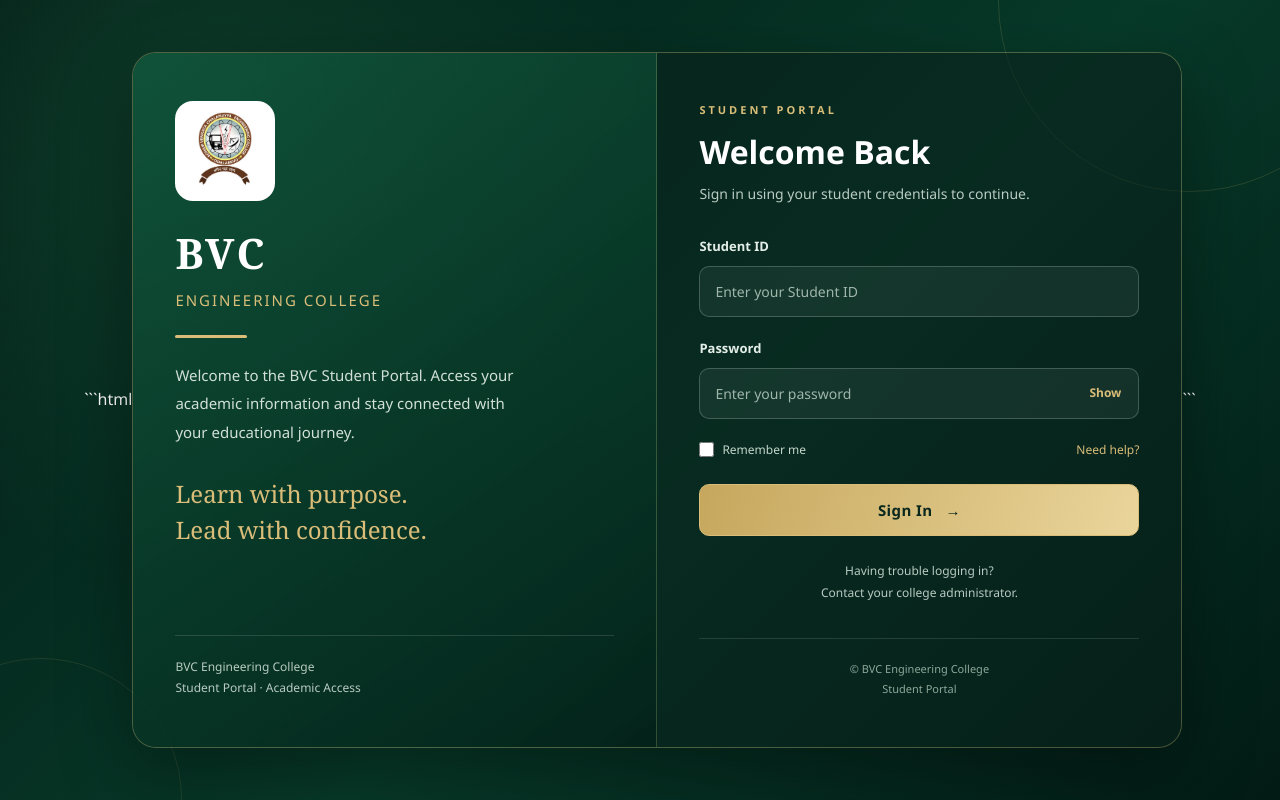
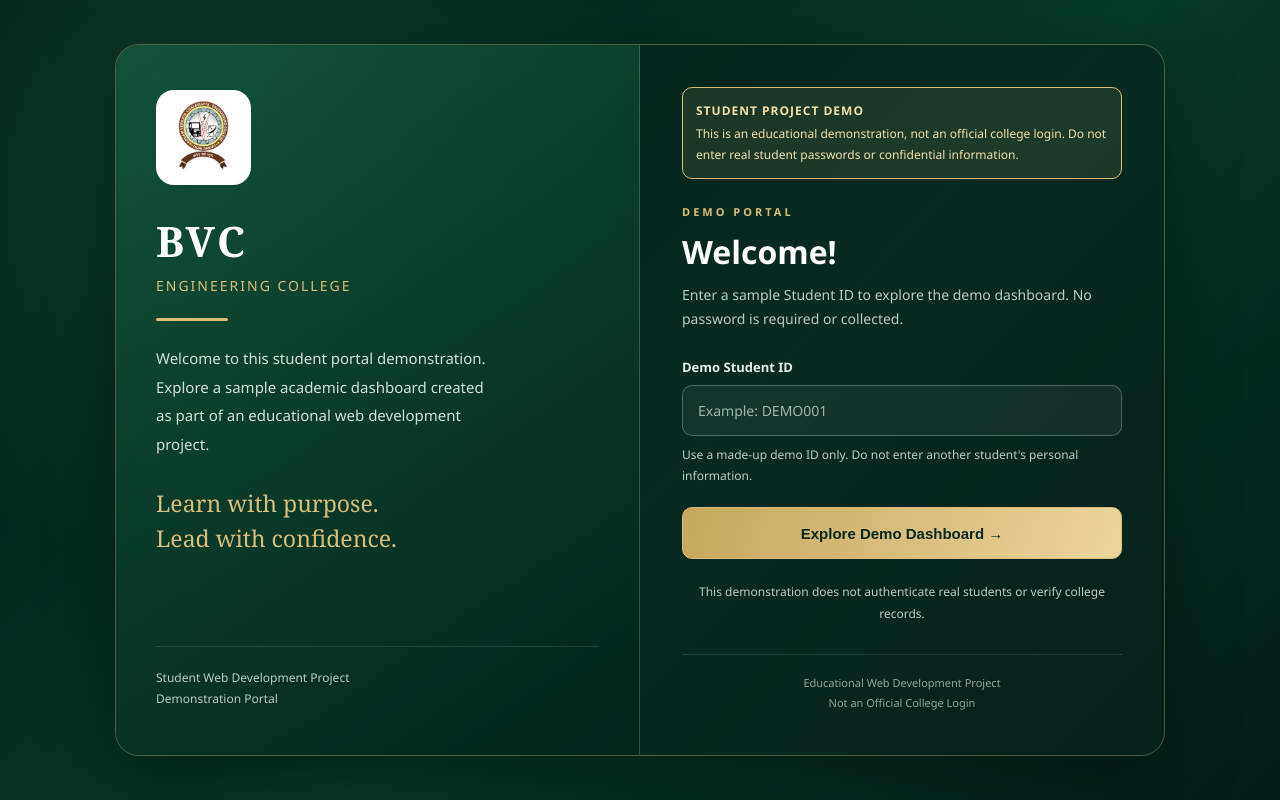
Before and after one commit to battideepak32-ai/BVC-Student-Portal, a website: page index.html in a window 1280 px wide. Drawn offline with Linux system fonts and the light colour scheme.

Commit message:
Revise index.html for demo student portal
Updated the title and modified the content for demo purposes. Adjusted styles and layout for better presentation. Removed unnecessary elements and added demo-specific instructions.

````diff
--- a/index.html
+++ b/index.html
@@ -1,12 +1,11 @@
-```html
+
 <!DOCTYPE html>
 <html lang="en">
 <head>
     <meta charset="UTF-8">
     <meta name="viewport" content="width=device-width, initial-scale=1.0">
 
-    <title>BVC Student Portal | Login</title>
-    <link rel="stylesheet" href="style.css">
+    <title>BVC Student Portal Demo</title>
 
     <style>
         * {
@@ -18,7 +17,6 @@
         :root {
             --green-dark: #062b20;
             --green-main: #0b5038;
-            --green-light: #14764f;
             --gold: #d9bd78;
             --white: #ffffff;
             --muted: #b9cbc2;
@@ -28,101 +26,59 @@
             min-height: 100vh;
             font-family: "Segoe UI", Arial, sans-serif;
             background:
-                radial-gradient(
-                    circle at 15% 15%,
-                    rgba(35, 117, 78, 0.3),
-                    transparent 35%
-                ),
-                linear-gradient(
-                    135deg,
-                    #031b15,
-                    #073a29 55%,
-                    #021b15
-                );
+                radial-gradient(circle at 15% 15%,
+                    rgba(35,117,78,.3), transparent 35%),
+                linear-gradient(135deg,
+                    #031b15, #073a29 55%, #021b15);
             color: var(--white);
             display: flex;
             align-items: center;
             justify-content: center;
-            padding: 28px;
-            overflow-x: hidden;
-            position: relative;
-        }
-
-        body::before {
-            content: "";
-            position: fixed;
-            width: 380px;
-            height: 380px;
-            border: 1px solid rgba(217, 189, 120, 0.16);
-            border-radius: 50%;
-            top: -190px;
-            right: -100px;
-            pointer-events: none;
-        }
-
-        body::after {
-            content: "";
-            position: fixed;
-            width: 280px;
-            height: 280px;
-            border: 1px solid rgba(217, 189, 120, 0.12);
-            border-radius: 50%;
-            bottom: -140px;
-            left: -100px;
-            pointer-events: none;
+            padding: 24px;
         }
 
         .login-layout {
             width: 100%;
             max-width: 1050px;
-            min-height: 610px;
+            min-height: 590px;
             display: grid;
             grid-template-columns: 1fr 1fr;
             overflow: hidden;
-            border: 1px solid rgba(217, 189, 120, 0.3);
+            border: 1px solid rgba(217,189,120,.3);
             border-radius: 24px;
-            background: rgba(255, 255, 255, 0.035);
-            box-shadow: 0 25px 70px rgba(0, 0, 0, 0.35);
-            position: relative;
-            z-index: 1;
+            background: rgba(255,255,255,.035);
+            box-shadow: 0 25px 70px rgba(0,0,0,.35);
         }
 
-        /* LEFT BRAND PANEL */
-
         .brand-panel {
-            padding: 48px 42px;
+            padding: 45px 40px;
             display: flex;
             flex-direction: column;
             justify-content: space-between;
-            background:
-                linear-gradient(
-                    145deg,
-                    rgba(15, 91, 62, 0.72),
-                    rgba(3, 34, 25, 0.95)
-                );
-            border-right: 1px solid rgba(217, 189, 120, 0.2);
+            background: linear-gradient(145deg,
+                rgba(15,91,62,.72), rgba(3,34,25,.95));
+            border-right: 1px solid rgba(217,189,120,.2);
         }
 
         .brand-logo {
-            width: 100px;
-            height: 100px;
+            width: 95px;
+            height: 95px;
             object-fit: contain;
             padding: 8px;
             background: white;
             border-radius: 18px;
-            margin-bottom: 25px;
+            margin-bottom: 22px;
         }
 
         .brand-name {
-            font-family: Georgia, "Times New Roman", serif;
+            font-family: Georgia, serif;
             font-size: 42px;
             letter-spacing: 3px;
-            color: var(--white);
         }
 
         .brand-subtitle {
             margin-top: 7px;
-            font-size: 15px;
+            font-size: 14px;
             letter-spacing: 2px;
             color: var(--gold);
             text-transform: uppercase;
@@ -144,34 +100,49 @@
         }
 
         .brand-quote {
-            margin-top: 30px;
-            font-family: Georgia, "Times New Roman", serif;
-            font-size: 24px;
+            margin-top: 28px;
+            font-family: Georgia, serif;
+            font-size: 23px;
             line-height: 1.5;
             color: var(--gold);
         }
 
         .brand-footer {
-            margin-top: 50px;
+            margin-top: 40px;
             padding-top: 20px;
-            border-top: 1px solid rgba(255, 255, 255, 0.13);
+            border-top: 1px solid rgba(255,255,255,.13);
             color: var(--muted);
             font-size: 12px;
             line-height: 1.8;
         }
 
-        /* RIGHT LOGIN PANEL */
-
         .login-panel {
-            padding: 48px 42px;
+            padding: 42px;
             display: flex;
             flex-direction: column;
             justify-content: center;
-            background: rgba(2, 27, 20, 0.55);
+            background: rgba(2,27,20,.55);
         }
 
         .mobile-logo {
             display: none;
+        }
+
+        .demo-notice {
+            padding: 13px;
+            margin-bottom: 25px;
+            border: 1px solid var(--gold);
+            border-radius: 10px;
+            background: rgba(217,189,120,.1);
+            color: #f4dfaa;
+            font-size: 12px;
+            line-height: 1.7;
+        }
+
+        .demo-notice strong {
+            display: block;
+            letter-spacing: 1px;
+            margin-bottom: 3px;
         }
 
         .login-label {
@@ -187,14 +158,13 @@
             font-size: 32px;
             line-height: 1.3;
             margin-bottom: 10px;
-            color: white;
         }
 
         .login-description {
             color: var(--muted);
             font-size: 14px;
             line-height: 1.7;
-            margin-bottom: 30px;
+            margin-bottom: 28px;
         }
 
         .form-group {
@@ -209,22 +179,17 @@
             font-weight: 600;
         }
 
-        .input-wrap {
-            position: relative;
-        }
-
         .input-wrap input {
             width: 100%;
             height: 51px;
             padding: 0 15px;
-            border: 1px solid rgba(198, 220, 207, 0.25);
+            border: 1px solid rgba(198,220,207,.3);
             border-radius: 10px;
-            background: rgba(255, 255, 255, 0.055);
+            background: rgba(255,255,255,.055);
             color: white;
             font-family: inherit;
             font-size: 14px;
             outline: none;
-            transition: border-color 0.2s, box-shadow 0.2s;
         }
 
         .input-wrap input::placeholder {
@@ -233,58 +198,14 @@
 
         .input-wrap input:focus {
             border-color: var(--gold);
-            box-shadow: 0 0 0 3px rgba(217, 189, 120, 0.1);
+            box-shadow: 0 0 0 3px rgba(217,189,120,.1);
         }
 
-        .password-input {
-            padding-right: 80px !important;
-        }
-
-        .toggle-password {
-            position: absolute;
-            right: 10px;
-            top: 50%;
-            transform: translateY(-50%);
-            border: none;
-            background: transparent;
-            color: var(--gold);
-            cursor: pointer;
+        .demo-hint {
+            color: var(--muted);
             font-size: 12px;
-            font-weight: 600;
-            padding: 8px;
-        }
-
-        .form-options {
-            display: flex;
-            align-items: center;
-            justify-content: space-between;
-            gap: 12px;
-            flex-wrap: wrap;
-            margin: 3px 0 25px;
-            font-size: 12px;
-        }
-
-        .remember-option {
-            display: flex;
-            align-items: center;
-            gap: 8px;
-            color: #c5d6cc;
-            cursor: pointer;
-        }
-
-        .remember-option input {
-            accent-color: var(--gold);
-            width: 15px;
-            height: 15px;
-        }
-
-        .forgot-link {
-            color: var(--gold);
-            text-decoration: none;
-        }
-
-        .forgot-link:hover {
-            text-decoration: underline;
+            line-height: 1.7;
+            margin-top: 9px;
         }
 
         .login-button {
@@ -292,45 +213,31 @@
             min-height: 52px;
             border: 1px solid var(--gold);
             border-radius: 10px;
-            background: linear-gradient(
-                110deg,
-                #c6a75d,
-                #ead59b
-            );
+            background: linear-gradient(110deg,#c6a75d,#ead59b);
             color: #09271d;
             font-size: 15px;
             font-weight: 800;
-            letter-spacing: 0.4px;
             cursor: pointer;
-            transition: transform 0.2s, box-shadow 0.2s;
+            transition: transform .2s, box-shadow .2s;
         }
 
         .login-button:hover {
             transform: translateY(-2px);
-            box-shadow: 0 8px 22px rgba(217, 189, 120, 0.18);
-        }
-
-        .login-button:active {
-            transform: translateY(0);
+            box-shadow: 0 8px 22px rgba(217,189,120,.18);
         }
 
         .login-help {
             text-align: center;
-            margin-top: 24px;
+            margin-top: 22px;
             font-size: 12px;
             color: var(--muted);
             line-height: 1.8;
         }
 
-        .login-help a {
-            color: var(--gold);
-            text-decoration: none;
-        }
-
         .panel-footer {
-            margin-top: 35px;
-            padding-top: 20px;
-            border-top: 1px solid rgba(255, 255, 255, 0.12);
+            margin-top: 30px;
+            padding-top: 18px;
+            border-top: 1px solid rgba(255,255,255,.12);
             text-align: center;
             font-size: 11px;
             line-height: 1.8;
@@ -339,7 +246,7 @@
 
         @media (max-width: 760px) {
             body {
-                padding: 18px;
+                padding: 15px;
             }
 
             .login-layout {
@@ -353,13 +260,13 @@
             }
 
             .login-panel {
-                padding: 35px 28px;
+                padding: 30px 24px;
             }
 
             .mobile-logo {
                 display: block;
                 text-align: center;
-                margin-bottom: 30px;
+                margin-bottom: 25px;
             }
 
             .mobile-logo img {
@@ -373,7 +280,7 @@
             }
 
             .mobile-logo h2 {
-                font-family: Georgia, "Times New Roman", serif;
+                font-family: Georgia, serif;
                 font-size: 27px;
                 letter-spacing: 2px;
             }
@@ -388,43 +295,29 @@
             .login-title {
                 font-size: 28px;
             }
-
-            .panel-footer {
-                margin-top: 27px;
-            }
         }
 
         @media (max-width: 380px) {
-            body {
-                padding: 10px;
-            }
-
             .login-panel {
-                padding: 28px 19px;
+                padding: 25px 17px;
             }
 
             .login-title {
                 font-size: 25px;
-            }
-
-            .form-options {
-                align-items: flex-start;
             }
         }
     </style>
 </head>
 
 <body>
-
     <main class="login-layout">
 
         <section class="brand-panel">
-
             <div>
                 <img
                     class="brand-logo"
                     src="images/college-logo.png"
-                    alt="BVC College Logo"
+                    alt="Logo used in the BVC student portal demo"
                 >
 
                 <h1 class="brand-name">BVC</h1>
@@ -433,9 +326,9 @@
                 <div class="gold-line"></div>
 
                 <p class="brand-message">
-                    Welcome to the BVC Student Portal.
-                    Access your academic information and stay
-                    connected with your educational journey.
+                    Welcome to this student portal demonstration.
+                    Explore a sample academic dashboard created
+                    as part of an educational web development project.
                 </p>
 
                 <p class="brand-quote">
@@ -445,10 +338,9 @@
             </div>
 
             <div class="brand-footer">
-                BVC Engineering College<br>
-                Student Portal · Academic Access
+                Student Web Development Project<br>
+                Demonstration Portal
             </div>
-
         </section>
 
         <section class="login-panel">
@@ -456,123 +348,91 @@
             <div class="mobile-logo">
                 <img
                     src="images/college-logo.png"
-                    alt="BVC College Logo"
+                    alt="Logo used in the portal demo"
                 >
                 <h2>BVC</h2>
-                <p>ENGINEERING COLLEGE</p>
+                <p>STUDENT PORTAL DEMO</p>
             </div>
 
-            <p class="login-label">Student Portal</p>
+            <div class="demo-notice">
+                <strong>STUDENT PROJECT DEMO</strong>
+                This is an educational demonstration, not an
+                official college login. Do not enter real student
+                passwords or confidential information.
+            </div>
 
-            <h2 class="login-title">Welcome Back</h2>
+            <p class="login-label">Demo Portal</p>
+
+            <h2 class="login-title">Welcome!</h2>
 
             <p class="login-description">
-                Sign in using your student credentials to continue.
+                Enter a sample Student ID to explore the demo dashboard.
+                No password is required or collected.
             </p>
 
-            <form id="loginForm">
-
+            <form id="demoLoginForm">
                 <div class="form-group">
-                    <label for="studentId">Student ID</label>
+                    <label for="studentId">Demo Student ID</label>
 
                     <div class="input-wrap">
                         <input
                             type="text"
                             id="studentId"
                             name="studentId"
-                            placeholder="Enter your Student ID"
-                            autocomplete="username"
+                            placeholder="Example: DEMO001"
+                            autocomplete="off"
+                            maxlength="40"
                             required
                         >
                     </div>
-                </div>
 
-                <div class="form-group">
-                    <label for="password">Password</label>
-
-                    <div class="input-wrap">
-                        <input
-                            type="password"
-                            id="password"
-                            name="password"
-                            class="password-input"
-                            placeholder="Enter your password"
-                            autocomplete="current-password"
-                            required
-                        >
-
-                        <button
-                            type="button"
-                            class="toggle-password"
-                            id="togglePassword"
-                            aria-label="Show password"
-                            aria-pressed="false"
-                        >
-                            Show
-                        </button>
-                    </div>
-                </div>
-
-                <div class="form-options">
-                    <label class="remember-option">
-                        <input
-                            type="checkbox"
-                            id="rememberMe"
-                        >
-                        Remember me
-                    </label>
-
-                    <a class="forgot-link"
-                       href="mailto:admin@bvc.edu.in">
-                        Need help?
-                    </a>
+                    <p class="demo-hint">
+                        Use a made-up demo ID only. Do not enter
+                        another student's personal information.
+                    </p>
                 </div>
 
                 <button type="submit" class="login-button">
-                    Sign In &nbsp; →
+                    Explore Demo Dashboard →
                 </button>
-
             </form>
 
             <p class="login-help">
-                Having trouble logging in?<br>
-                Contact your college administrator.
+                This demonstration does not authenticate real students
+                or verify college records.
             </p>
 
             <div class="panel-footer">
-                © BVC Engineering College<br>
-                Student Portal
+                Educational Web Development Project<br>
+                Not an Official College Login
             </div>
 
         </section>
-
     </main>
 
     <script>
-        // Password visibility control
-        const passwordInput = document.getElementById("password");
-        const togglePassword = document.getElementById("togglePassword");
+        const demoForm = document.getElementById("demoLoginForm");
+        const studentIdInput = document.getElementById("studentId");
 
-        togglePassword.addEventListener("click", function () {
-            const isHidden = passwordInput.type === "password";
+        demoForm.addEventListener("submit", function (event) {
+            event.preventDefault();
 
-            passwordInput.type = isHidden ? "text" : "password";
-            togglePassword.textContent = isHidden ? "Hide" : "Show";
+            const demoId = studentIdInput.value.trim();
 
-            togglePassword.setAttribute(
-                "aria-label",
-                isHidden ? "Hide password" : "Show password"
-            );
+            if (!demoId) {
+                alert("Please enter a sample Demo Student ID.");
+                return;
+            }
 
-            togglePassword.setAttribute(
-                "aria-pressed",
-                String(isHidden)
-            );
+            // Demo navigation only. This is NOT real authentication.
+            // No password is requested or sent to the server.
+            try {
+                localStorage.setItem("studentId", demoId);
+                window.location.href = "dashboard.html";
+            } catch (error) {
+                alert("Please enable browser storage to explore this demo.");
+            }
         });
     </script>
-
-    <script src="script.js"></script>
-
 </body>
 </html>
-```
````
